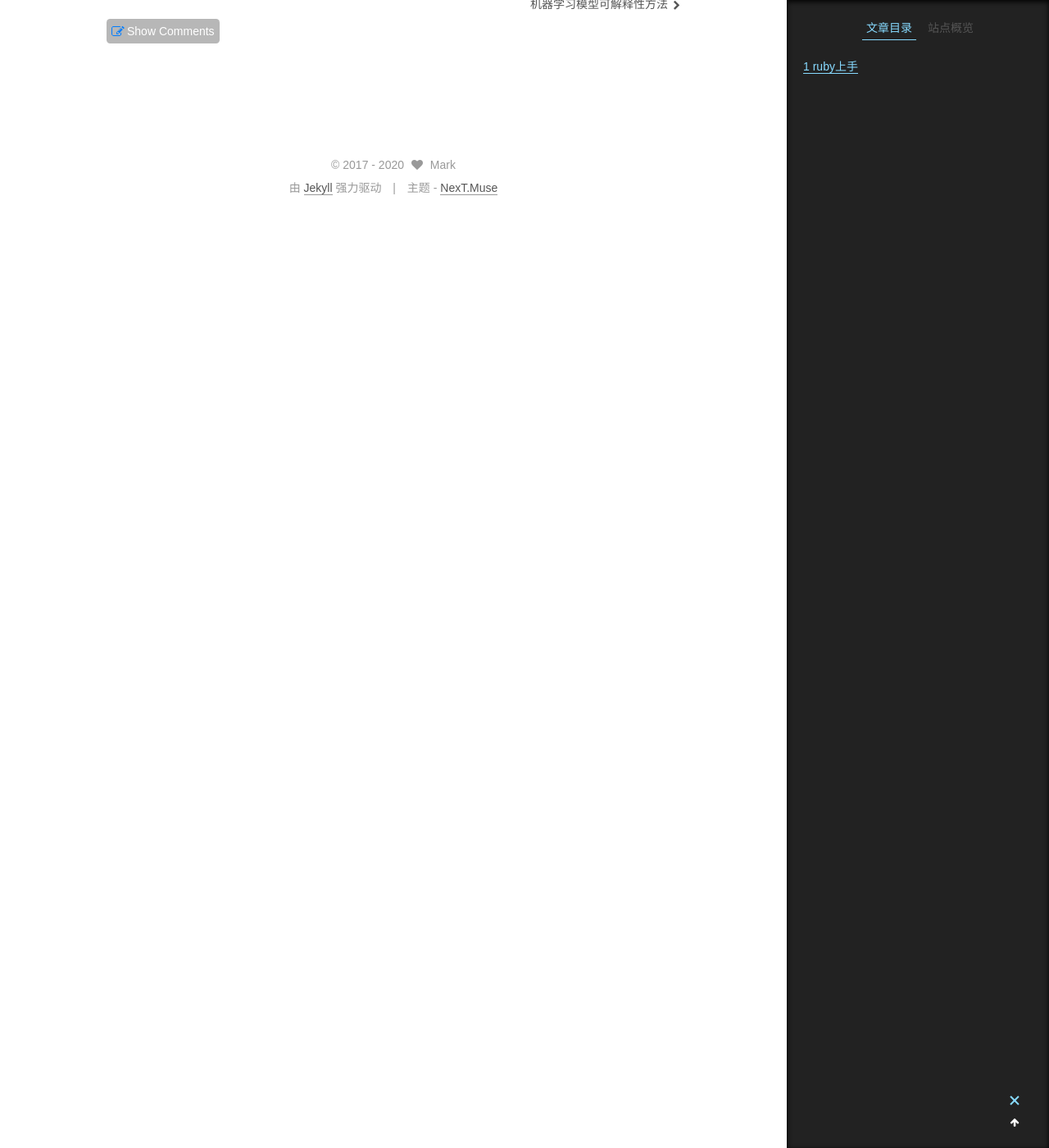
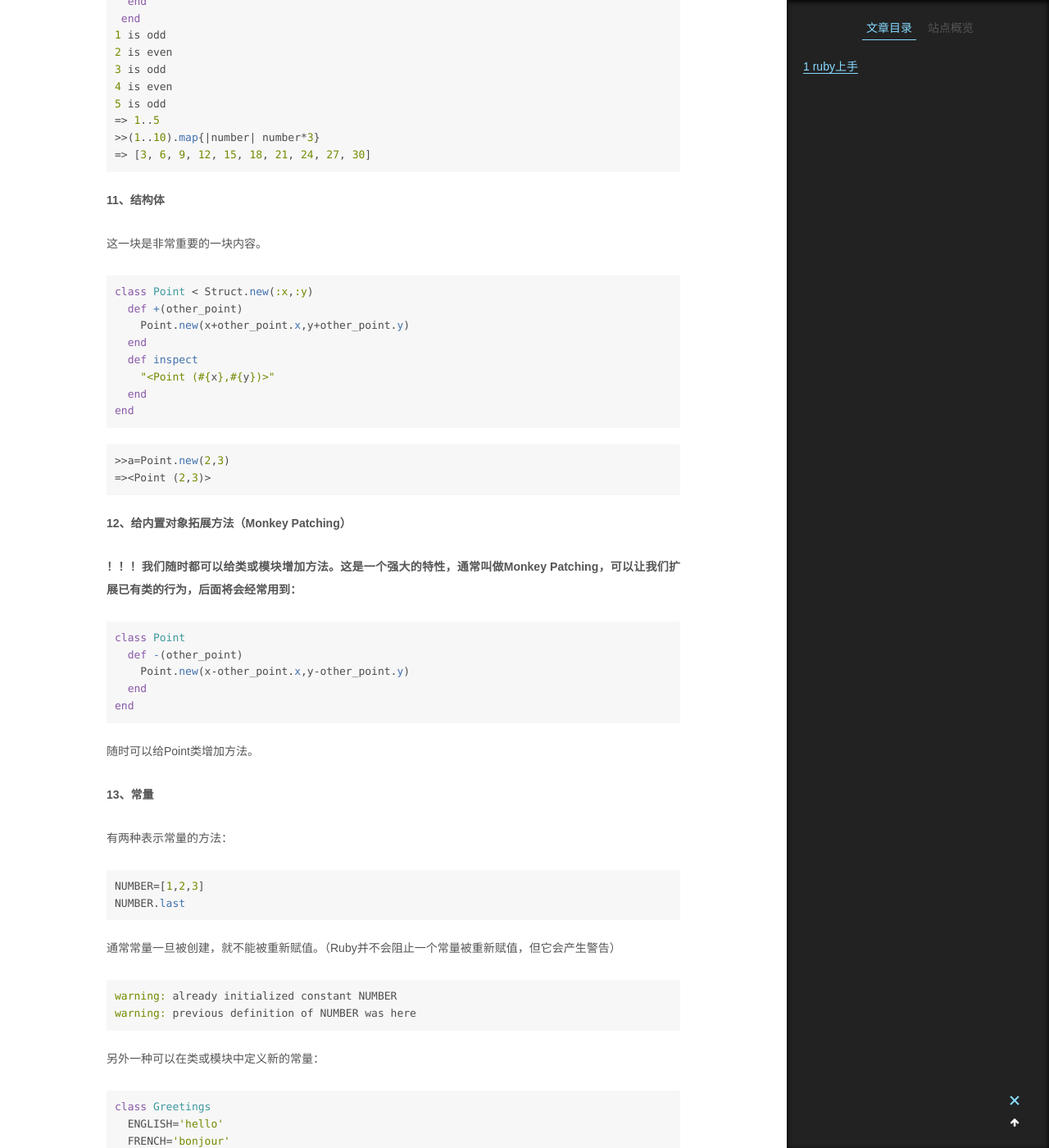
Before and after one commit to MarkKobs/Monte-Cristo, a Jekyll site: the page built from _posts/2020-2-4-计算的本质-深入剖析程序和计算机.md, in a window 1280 px wide and 1400 px high, scrolled down 4555 px. Shown: the whole window at 82% size. Built offline with Jekyll 4.4.1, drawn with Linux system fonts in a browser that asks for light colours; some web fonts are replaced; comment, search, counter and statistics services are not loaded; some of the changed text lies outside the part shown.

Commit message:
add ruby完成

````diff
--- a/_posts/2020-2-4-计算的本质-深入剖析程序和计算机.md
+++ b/_posts/2020-2-4-计算的本质-深入剖析程序和计算机.md
@@ -213,4 +213,103 @@ end
 => true
 >>(1..10).all?{|num| num<8}
 => false
+>>(1..5).each do |number|
+  if number.even?
+    puts "#{number} is even"
+  else
+    puts "#{number} is odd"
+  end
+ end
+1 is odd
+2 is even
+3 is odd
+4 is even
+5 is odd
+=> 1..5
+>>(1..10).map{|number| number*3}
+=> [3, 6, 9, 12, 15, 18, 21, 24, 27, 30]
 ```
+
+
+
+**11、结构体**
+
+这一块是非常重要的一块内容。
+
+```ruby
+class Point < Struct.new(:x,:y)
+  def +(other_point)
+    Point.new(x+other_point.x,y+other_point.y)
+  end
+  def inspect
+    "<Point (#{x},#{y})>"
+  end
+end
+```
+
+```ruby
+>>a=Point.new(2,3)
+=><Point (2,3)>
+```
+
+
+
+**12、给内置对象拓展方法（Monkey Patching）**
+
+**！！！我们随时都可以给类或模块增加方法。这是一个强大的特性，通常叫做Monkey Patching，可以让我们扩展已有类的行为，后面将会经常用到：**
+
+```ruby
+class Point
+  def -(other_point)
+    Point.new(x-other_point.x,y-other_point.y)
+  end
+end
+```
+
+随时可以给Point类增加方法。
+
+
+
+**13、常量**
+
+有两种表示常量的方法：
+
+```ruby
+NUMBER=[1,2,3]
+NUMBER.last
+```
+
+通常常量一旦被创建，就不能被重新赋值。（Ruby并不会阻止一个常量被重新赋值，但它会产生警告）
+
+```ruby
+warning: already initialized constant NUMBER
+warning: previous definition of NUMBER was here
+```
+
+另外一种可以在类或模块中定义新的常量：
+
+```ruby
+class Greetings
+  ENGLISH='hello'
+  FRENCH='bonjour'
+  GERMAN='guten Tag'
+end
+=>"guten Tag"
+Greetings::FRENCH
+=>"bonjour"
+```
+
+
+
+**14、删除常量**
+
+如果我们想要重新定义某个类或者模块，而不是要拓展它们，实用的做法是让ruby删除这个常量。一个顶层常量可以通过给Object发送:remove_const消息来删除，同时还要把**常量名（symbol）**作为符号对象传进去。
+
+```ruby
+>>NUM = [1,2,3]
+=>[1,2,3]
+>>Object.send(:remove_const,:NUM)
+=>[1,2,3]
+>>NUM.last
+NameError: uninitialized constant NUM
+```
````
